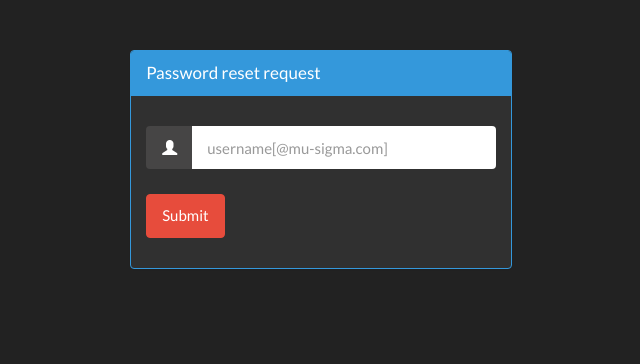
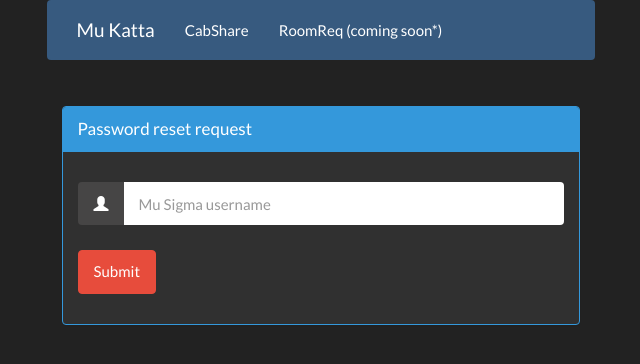
Before and after one commit to ashishnitinpatil/mukatta, a Django app: page /user/password_reset_req/ in a window 1280 px wide. Shown: the top 364 px of the page, without its empty margins (319-959 px from the left). Run offline with Django 3.2, Linux system fonts and the light colour scheme; parts of the project's set-up code (start-up, migrations or seed data) failed here and were passed over; some libraries are stand-ins or nearby versions.

Commit message:
~even better css

```diff
--- a/wsgi/djkatta/accounts/views.py
+++ b/wsgi/djkatta/accounts/views.py
@@ -151,6 +151,8 @@
         form = PasswordResetRequestForm(request.POST)
         if form.is_valid():
             username = form.cleaned_data['username'].strip()
+            if '@' in username:
+                username = username[:username.find('@')]
             try:
                 reset_req = pass_reset_validb.objects.get(username=username)
                 if reset_req.valid_upto:
--- a/wsgi/templates/about.html
+++ b/wsgi/templates/about.html
@@ -3,7 +3,7 @@
 {% block title %}About MuKatta{% endblock %}
 
 {% block content %}
-        <div id="top" class="mainbox col-md-6 col-md-offset-3 col-sm-8 col-sm-offset-2 col-xs-12" style="background-color:#222222; margin-bottom:30px;">
+        <div id="top" class="mainbox col-md-8 col-md-offset-2 col-sm-8 col-sm-offset-2 col-xs-12" style="background-color:#222222; margin-bottom:30px;">
             <h3>About...
                 {% if not request.user.is_authenticated %}
                 <span style="float:right">
@@ -13,7 +13,7 @@
                 {% endif %}
             </h3><hr>
 
-            <div style="font-family:Arial,sans-serif">
+            <div style="font-family:Comic Sans MS,Arial,sans-serif">
             <p>
                 <a class="btn btn-primary btn-sm" href="#what">What</a> |
                 <a class="btn btn-primary btn-sm" href="#tech">How</a> |
--- a/wsgi/templates/accounts/indi.html
+++ b/wsgi/templates/accounts/indi.html
@@ -1,7 +1,7 @@
 {% extends 'cabshare/base.html' %}
 
 {% block content %}
-        <div id="cabsharebox" class="mainbox col-md-6 col-md-offset-3 col-sm-8 col-sm-offset-2 col-xs-12">
+        <div id="cabsharebox" class="mainbox col-md-8 col-md-offset-2 col-sm-8 col-sm-offset-2 col-xs-12">
             <h4>User view</h4>
         {% if not user %}
             <div style="padding-top:10px">
--- a/wsgi/templates/accounts/password_change_form.html
+++ b/wsgi/templates/accounts/password_change_form.html
@@ -3,7 +3,7 @@
 {% block title %}Change password{% endblock %}
 
 {% block content %}
-        <div id="loginbox" class="mainbox col-xs-12 col-md-6 col-md-offset-3 col-sm-8 col-sm-offset-2">
+        <div id="loginbox" class="mainbox col-xs-12 col-md-8 col-md-offset-2 col-sm-8 col-sm-offset-2">
             <div class="panel panel-info" >
                 <div class="panel-heading">
                     <div class="panel-title">Change password</div>
--- a/wsgi/templates/accounts/password_reset_change.html
+++ b/wsgi/templates/accounts/password_reset_change.html
@@ -2,10 +2,8 @@
 
 {% block title %}Reset password{% endblock %}
 
-{% block nav_bar %}{% endblock %}
-
 {% block content %}
-        <div id="loginbox" style="margin-top:50px;" class="mainbox col-xs-12 col-md-6 col-md-offset-3 col-sm-8 col-sm-offset-2">
+        <div id="passbox" style="margin-top:25px;" class="mainbox col-xs-12 col-md-8 col-md-offset-2 col-sm-8 col-sm-offset-2">
             <div class="panel panel-info" >
                 <div class="panel-heading">
                     <div class="panel-title">New Password</div>
--- a/wsgi/templates/accounts/password_reset_req.html
+++ b/wsgi/templates/accounts/password_reset_req.html
@@ -2,10 +2,8 @@
 
 {% block title %}Password reset request{% endblock %}
 
-{% block nav_bar %}{% endblock %}
-
 {% block content %}
-        <div id="loginbox" style="margin-top:50px;" class="mainbox col-xs-12 col-md-6 col-md-offset-3 col-sm-8 col-sm-offset-2">
+        <div id="passbox" style="margin-top:25px;" class="mainbox col-xs-12 col-md-8 col-md-offset-2 col-sm-8 col-sm-offset-2">
             <div class="panel panel-info" >
                 <div class="panel-heading">
                     <div class="panel-title">Password reset request</div>
@@ -29,7 +27,7 @@
                             <span class="input-group-addon">
                                 <i class="glyphicon glyphicon-user"></i>
                             </span>
-                            <input id="id_username" type="text" class="form-control" name="username" value="" placeholder="username[@mu-sigma.com]" title="username[@mu-sigma.com]" required="required" autofocus/>
+                            <input id="id_username" type="text" class="form-control" name="username" value="" placeholder="Mu Sigma username" title="xyz [xyz@mu-sigma.com]" required="required" autofocus/>
                         </div>
 
                         <div style="margin-top:10px" class="form-group">
--- a/wsgi/templates/accounts/register.html
+++ b/wsgi/templates/accounts/register.html
@@ -5,7 +5,7 @@
 {% block nav_bar %}{% endblock %}
 
 {% block content %}
-        <div id="signupbox" style="margin-top: 50px" class="mainbox col-xs-12 col-md-6 col-md-offset-3 col-sm-8 col-sm-offset-2">
+        <div id="signupbox" style="margin-top:50px" class="mainbox col-xs-12 col-md-6 col-md-offset-3 col-sm-8 col-sm-offset-2">
             <div class="panel panel-info">
                 <div class="panel-heading">
                     <div class="panel-title">Sign Up
--- a/wsgi/templates/base.html
+++ b/wsgi/templates/base.html
@@ -21,7 +21,7 @@
     {% bootstrap_messages %}
 
     {% block nav_bar %}
-    <nav class="navbar navbar-default" role="navigation">
+    <nav class="navbar navbar-default col-md-8 col-md-offset-2 col-sm-8 col-sm-offset-2" role="navigation">
         <div class="container-fluid" id="navfluid">
         <div class="navbar-header">
             <button type="button" class="navbar-toggle" data-toggle="collapse" data-target="#navigation_bar">
@@ -45,7 +45,7 @@
             </ul>
             <ul class="nav navbar-nav" id="roomreq_navigation">
                 <li class="dropdown">
-                  <a href="#" class="dropdown-toggle" data-toggle="dropdown" role="button" aria-expanded="false">RoomReq (coming soon*...)</a>
+                  <a href="#" class="dropdown-toggle" data-toggle="dropdown" role="button" aria-expanded="false">RoomReq (coming soon*)</a>
                   <ul class="dropdown-menu" role="menu">
                     <li><a href="{% url 'roomreq_index' %}">Home</a></li>
                     <li><a href="{% url 'roomreq:my_posts' %}">My posts</a></li>
--- a/wsgi/templates/cabshare/edit_post.html
+++ b/wsgi/templates/cabshare/edit_post.html
@@ -9,7 +9,7 @@
 {% endblock %}
 
 {% block content %}
-        <div id="cabsharebox" class="mainbox col-xs-12 col-md-6 col-md-offset-3 col-sm-8 col-sm-offset-2">
+        <div id="cabsharebox" class="mainbox col-xs-12 col-md-8 col-md-offset-3 col-sm-8 col-sm-offset-2">
             <center><h4>Update cab sharing requirement</h4></center>
             <div style="padding-top:10px">
                 {# Display the form #}
--- a/wsgi/templates/cabshare/index.html
+++ b/wsgi/templates/cabshare/index.html
@@ -1,7 +1,7 @@
 {% extends 'cabshare/base.html' %}
 
 {% block content %}
-        <div id="cabsharebox" class="mainbox col-xs-12 col-md-6 col-md-offset-3 col-sm-8 col-sm-offset-2">
+        <div id="cabsharebox" class="mainbox col-xs-12 col-md-8 col-md-offset-2 col-sm-8 col-sm-offset-2">
             <center><a class="btn btn-info" href="{% url 'cabshare:new_post' %}">Post new req.</a></center>
             <center><h4>Latest cab sharing requirements</h4></center>
             <div style="margin-top:10px; margin-bottom:25px;">
--- a/wsgi/templates/cabshare/indi.html
+++ b/wsgi/templates/cabshare/indi.html
@@ -1,7 +1,7 @@
 {% extends 'cabshare/base.html' %}
 
 {% block content %}
-        <div id="cabsharebox" class="mainbox col-xs-12 col-md-6 col-md-offset-3 col-sm-8 col-sm-offset-2">
+        <div id="cabsharebox" class="mainbox col-xs-12 col-md-8 col-md-offset-2 col-sm-8 col-sm-offset-2">
             <h4>Cab sharing req.{% if cur_post %} - <a href="/cabshare/{{ cur_post.id }}/">{{ cur_post.id }}</a>{% endif %}
                 {% if cur_post %}{% if cur_post.editable %}
                     <span style="float:right;"><a href="{{ cur_post_url }}edit/">Edit</a></span>
--- a/wsgi/templates/cabshare/my_posts.html
+++ b/wsgi/templates/cabshare/my_posts.html
@@ -1,7 +1,7 @@
 {% extends 'cabshare/base.html' %}
 
 {% block content %}
-        <div id="cabsharebox" class="mainbox col-xs-12 col-md-6 col-md-offset-3 col-sm-8 col-sm-offset-2">
+        <div id="cabsharebox" class="mainbox col-xs-12 col-md-8 col-md-offset-2 col-sm-8 col-sm-offset-2">
             <center><h4>Cab share posts by <a href="/user/{{ request.user.username }}/">{{ request.user.first_name }}</a></h4></center>
             <div class="list-group" style="margin-top:25px; margin-bottom:25px;">
             {% if not posts %}
--- a/wsgi/templates/cabshare/new_post.html
+++ b/wsgi/templates/cabshare/new_post.html
@@ -9,21 +9,21 @@
 {% endblock %}
 
 {% block content %}
-        <div id="cabsharebox" class="mainbox col-xs-12 col-md-6 col-md-offset-3 col-sm-8 col-sm-offset-2">
+        <div id="cabsharebox" class="mainbox col-xs-12 col-md-8 col-md-offset-2 col-sm-8 col-sm-offset-2">
             <center><h4>New cab sharing requirement</h4></center>
             <div style="padding-top:10px">
                 {# Display the form #}
                 <form id="form" action="{% url 'cabshare:new_post' %}" method="post" class="form-horizontal">
                     {% csrf_token %}
 
-                    {% if form.errors %}
+                    {% if request.POST %}{% if form.errors %}
                     <div class="alert alert-danger alert-dismissable">
                         <button type="button" class="close" data-dismiss="alert" aria-hidden="true">
                         &times;
                         </button>
                         There was some problem submitting the post!
                     </div>
-                    {% endif %}
+                    {% endif %}{% endif %}
 
                     <center>
                     <div class="input-group form_concise">
```
